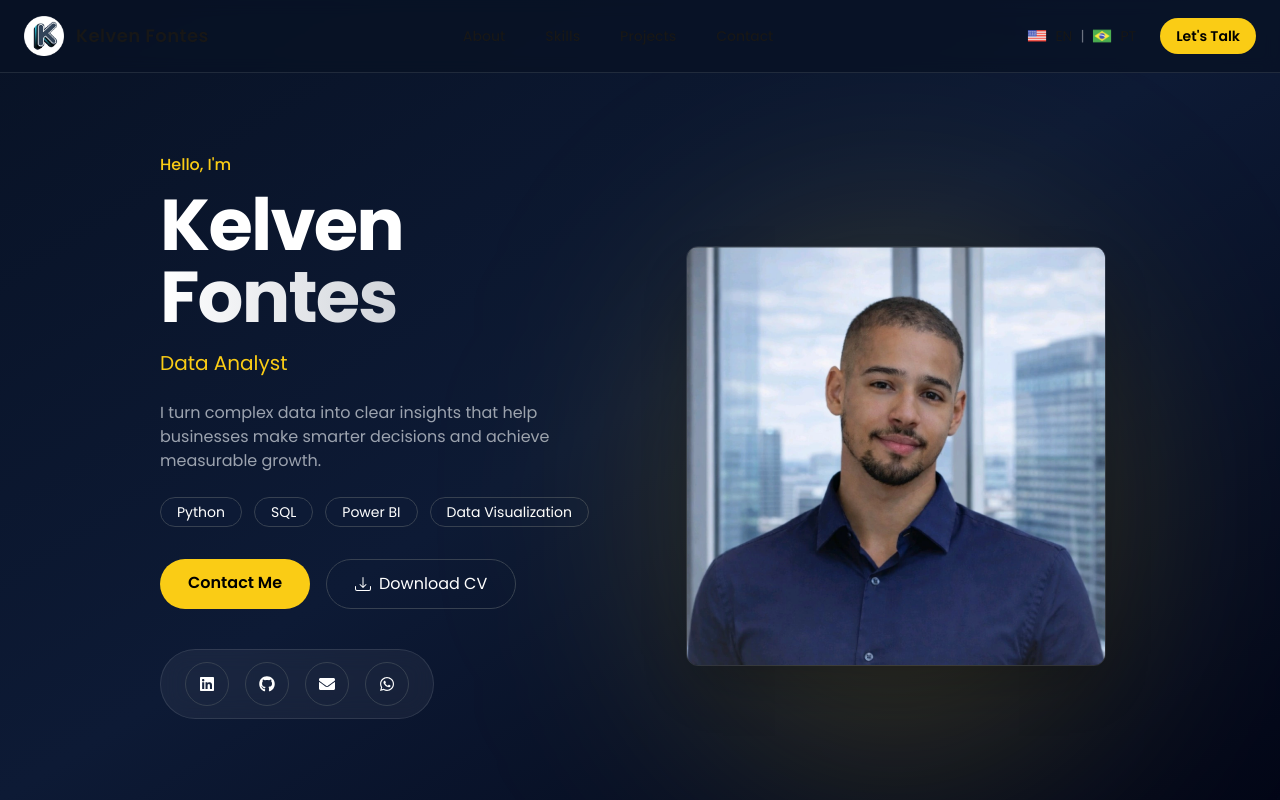
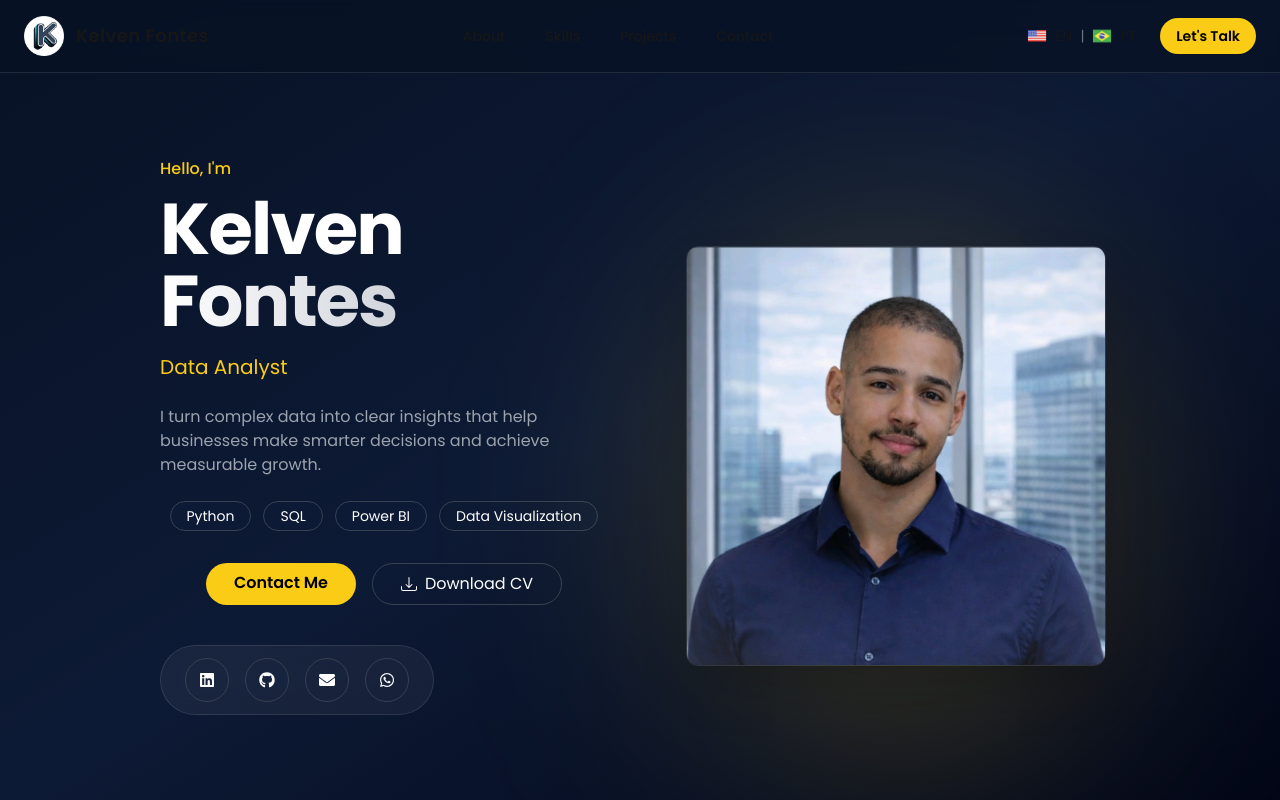
Before and after one commit to KelvenFontes/my-portfolio, a Next.js app: page /pt in a window 1280 px wide. Shown: the top 800 px of the page. Built offline with nearby package versions, Linux system fonts and the light colour scheme.

Commit message:
fix: centralizar elementos na seção de tecnologias e botões do componente Hero

```diff
--- a/src/components/Hero.tsx
+++ b/src/components/Hero.tsx
@@ -34,7 +34,7 @@ export default function Hero() {
           </p>
 
           {/* TECNOLOGIAS */}
-          <div className="flex gap-3 mt-6 flex-wrap">
+          <div className="flex justify-center gap-3 mt-6 flex-wrap">
 
             <span className="bg-[#0d1a35] px-4 py-1 rounded-full text-sm border border-gray-700">
               Python
@@ -55,18 +55,18 @@ export default function Hero() {
           </div>
 
           {/* BOTÕES */}
-          <div className="flex flex-wrap gap-4 mt-8">
+          <div className="flex justify-center gap-4 mt-8">
 
             <a
               href="#contact"
-              className="bg-yellow-400 text-black px-7 py-3 rounded-full font-semibold hover:scale-105 hover:shadow-lg hover:shadow-yellow-400/30 transition duration-300"
+              className="sm:text-md sm:py-2 px-4 bg-yellow-400 text-black md:px-7 py-3 rounded-full font-semibold hover:scale-105 hover:shadow-lg hover:shadow-yellow-400/30 transition duration-300"
             >
               Contact Me
             </a>
 
             <a
               href="/assets/kelven-cv.pdf"
-              className="flex items-center gap-2 border border-gray-700 px-7 py-3 rounded-full hover:border-yellow-400 hover:text-yellow-400 hover:scale-105 transition duration-300"
+              className="flex sm:text-md sm:py-2 px-4 items-center gap-2 border border-gray-700 md:px-7 py-3 rounded-full hover:border-yellow-400 hover:text-yellow-400 hover:scale-105 transition duration-300"
             >
               <BsDownload />
               Download CV
```
